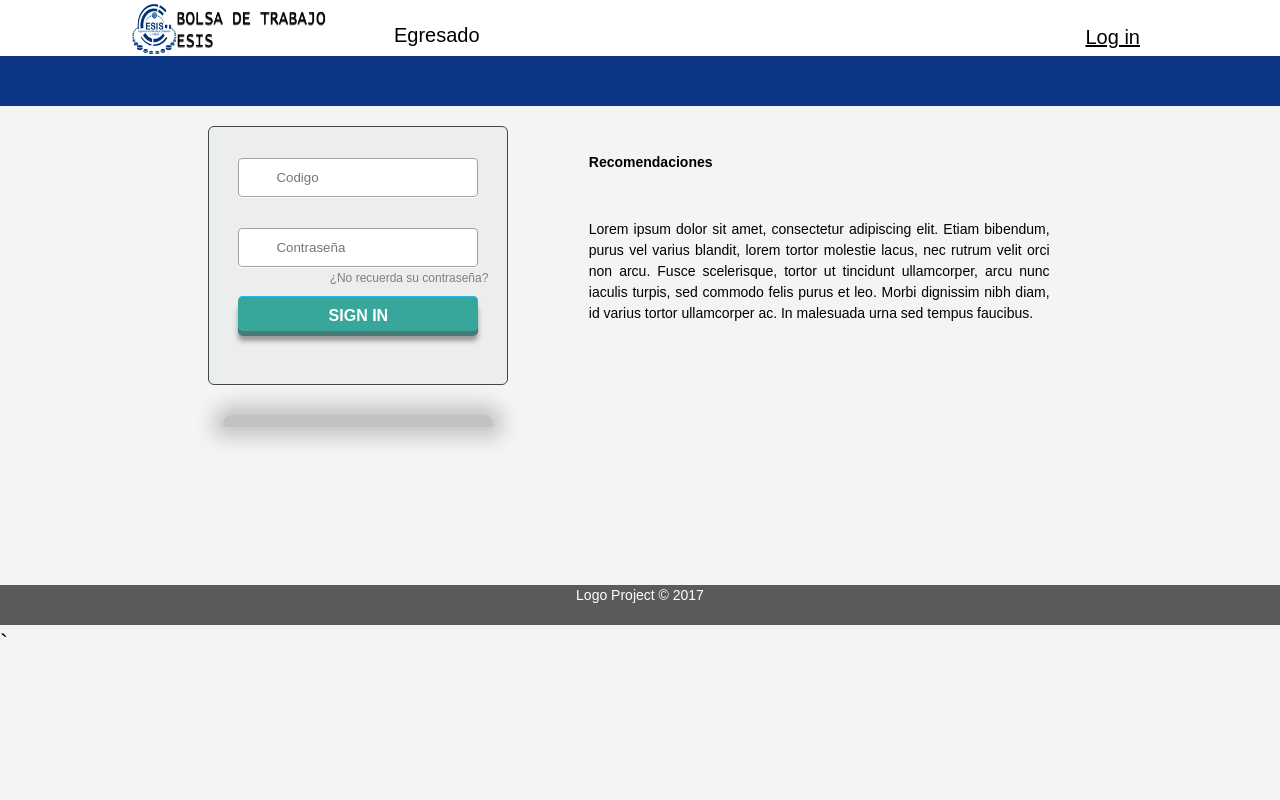
After one commit to robertocpc/JobBank, a PHP site: page /login.html in a window 1280 px wide. The commit adds this page. Run offline with PHP 8.4, Linux system fonts and the light colour scheme.

Commit message:
presentacion

```diff
--- a/css/style.css
+++ b/css/style.css
@@ -1,6 +1,6 @@
 body{
     font-family: Arial, Helvetica, sans-serif;
-    font-size: 16px;
+    font-size: 24px;
     line-height: 1.5;
     padding: 0;
     margin:0;
@@ -22,7 +22,7 @@ ul{
 header{
     background: #ffffff;
     color: #000;
-    padding-top: 0;
+
     min-height: 5%;
     border-bottom: 50px #0D3786 solid;
 }
@@ -30,18 +30,16 @@ header{
 
 header a{
     color: #000;
-    text-decoration: underline;
-    text-transform: uppercase;
-    font-size: 16px;
+    font-size: 20px;
 }
 
 
 header li{
     display: inline;
-    padding: 0 20px 0 20px;
+    padding: 0 10px 0 10px;
 }
 
-header #branding img{
+header #brandingg img{
     float: left;
     margin:0;
     margin-top: 0;
@@ -49,10 +47,35 @@ header #branding img{
 
 header #branding #rgt{
     float: left;
+    margin-left: 5%;
+    font-size: 20px;
+}
+
+header #branding #rgt a{
+    text-decoration: none;
 }
 
 header #branding #lft{
+    font-size: 20px;
     float: right;
+    color: #ffffff;
+    border-radius: 8px;
+    transition-duration: 0.4s;
+    cursor: pointer;
+    background-color: white;
+    color: black;
+    border: 2px solid #ffffff;
+}
+header #branding #lft:hover{
+    background-color: #000;
+    color: white;
+}
+header #branding #lft a:hover{
+    color: white;
+}
+
+header #branding #lft a{
+    text-decoration: underline;
 }
 
 header nav{
@@ -66,56 +89,35 @@ header .highlight, header .current a{
 }
 
 header a:hover{
-    color: #cccccc;
     font-weight: bold;
 }
 
 @keyframes layer2anim{
-    0%{
-        opacity: 0;
-    }
-    17%{
-        opacity: 0;
-    }
-    33%{
-        opacity: 1;
-    }
-    50%{
-        opacity: 1;
-    }
-    67%{
-        opacity: 0;
-    }
-    100%{
-        opacity: 0;
-    }
+    0%{opacity: 0;}
+    17%{opacity: 0;}
+    33%{opacity: 1;}
+    50%{opacity: 1;}
+    67%{opacity: 0;}
+    100%{opacity: 0;}
 }
 
 @keyframes layer3anim{
-    0%{
-        opacity: 0;
-    }
-    50%{
-        opacity: 0;
-    }
-    67%{
-        opacity: 1;
-    }
-    87%{
-        opacity: 1;
-    }
-    100%{
-        opacity: 0;
-    }
+    0%{opacity: 0;}
+    50%{opacity: 0;}
+    67%{opacity: 1;}
+    87%{opacity: 1;}
+    100%{opacity: 0;}
 }
 
 .slideshow{
     position: relative;
+    height: 90%;
 }
 
 .placeholder{
+    position: absolute;
+    width:100%;
     height: 100%;
-    width:100%;
     visibility: hidden;
 }
 
@@ -136,34 +138,239 @@ header a:hover{
 
 .layer2{
     background: url('../img/webdesign.jpeg');
-    animation: layer2anim 5s infinite;
+    animation: layer2anim 15s infinite;
 }
 
 .layer3{
     background: url('../img/webdesigner.jpg');
-    animation: layer3anim 5s infinite;
+    animation: layer3anim 15s infinite;
 }
 
-./
-
-
-#newsletter{
-    padding: 15px;
-    color: #ffffff;
-    background: #990716;
+.slide1{
+    background: black;
+    position: absolute;
+    margin-left:20%;
+    margin-top: 25%;
+    width: 60%;
+    height: 13%;
+    opacity: 0.6;
+}
+.slideover{
+    background-attachment: fixed;
+    position: absolute;
+    margin-left:20%;
+    margin-top: 25%;
+    width: 60%;
+    height: 13%;
 }
 
-#newsletter h1{
-     float: left;
-     margin-left:10%;
+.slide_padd{
+
+    margin-top: 1%;
+    margin-left: 2%;
+}
+.slideover p{
+    position: relative;
+    font-size: 15px;
+    padding: 0;
+    margin-bottom: 0;
+    color: #ffffff;
+}
+
+.slide_padd input[type="keyword"]{
+    font-size: 15px;
+    width: 61%;
+    height: 42%;
+}
+.selectpicker{
+    color: #8C9090;
+    font-size: 15px;
+    width: 24%;
+    height: 42%;
+}
+.button1{
+    height: 42%;
+    font-size: 15px;
+    background: #1DAEAE;
+    border-radius: 2.5px;
+    padding-left: 1.5%;
+    padding-right: 1.5%;
+    color: #ffffff;
+    transition: all 0.5s;
+    cursor: pointer;
+    margin: 5px;
+}
+
+.button1 span {
+  cursor: pointer;
+  display: inline-block;
+  position: relative;
+  transition: 0.5s;
+}
+
+.button1 span:after {
+  content: '\00bb';
+  position: absolute;
+  opacity: 0;
+  top: 0;
+  right: -20px;
+  transition: 0.5s;
+}
+
+.button1:hover span {
+  padding-right: 25px;
+}
+
+.button1:hover span:after {
+  opacity: 1;
+  right: 0;
+}
+
+header h1{
+    color: #000;
+    position: center;
 }
 
 footer{
-    padding:20px;
-    margin-top: 0px;
+    height: 5%;
     color: #ffffff;
     background-color: #5B5B5B;
     text-align:center;
     font-size: 18px;
 
 }
+
+#boxes .box{
+    float: left;
+    text-align: justify;
+    width:45%;
+}
+.box h2,p{
+    margin-top: 10%;
+    font-size: 14px;
+}
+
+/*CODE*/
+
+html { height: 100% }
+::-moz-selection { background: #fe57a1; color: #fff; text-shadow: none; }
+::selection { background: #fe57a1; color: #fff; text-shadow: none; }
+body { background-image: radial-gradient( cover, rgba(92,100,111,1) 0%,rgba(31,35,40,1) 100%), url('http://i.minus.com/io97fW9I0NqJq.png') }
+.login {
+  background: #eceeee;
+  border: 1px solid #42464b;
+  border-radius: 6px;
+  height: 257px;
+  margin: 20px auto 0;
+  width: 298px;
+}
+.login h1 {
+  background-image: linear-gradient(top, #f1f3f3, #d4dae0);
+  border-bottom: 1px solid #a6abaf;
+  border-radius: 6px 6px 0 0;
+  box-sizing: border-box;
+  color: #727678;
+  display: block;
+  height: 43px;
+  font: 600 14px/1 'Open Sans', sans-serif;
+  padding-top: 14px;
+  margin: 0;
+  text-align: center;
+  text-shadow: 0 -1px 0 rgba(0,0,0,0.2), 0 1px 0 #fff;
+}
+input[type="password"], input[type="text"] {
+  background: url('http://i.minus.com/ibhqW9Buanohx2.png') center left no-repeat, linear-gradient(top, #d6d7d7, #dee0e0);
+  border: 1px solid #a1a3a3;
+  border-radius: 4px;
+  box-shadow: 0 1px #fff;
+  box-sizing: border-box;
+  color: #696969;
+  height: 39px;
+  margin: 31px 0 0 29px;
+  padding-left: 37px;
+  transition: box-shadow 0.3s;
+  width: 240px;
+}
+input[type="password"]:focus, input[type="text"]:focus {
+  box-shadow: 0 0 4px 1px rgba(55, 166, 155, 0.3);
+  outline: 0;
+}
+.show-password {
+  display: block;
+  height: 16px;
+  margin: 26px 0 0 28px;
+  width: 87px;
+}
+input[type="checkbox"] {
+  cursor: pointer;
+  height: 16px;
+  opacity: 0;
+  position: relative;
+  width: 64px;
+}
+input[type="checkbox"]:checked {
+  left: 29px;
+  width: 58px;
+}
+.toggle {
+  background: url(http://i.minus.com/ibitS19pe8PVX6.png) no-repeat;
+  display: block;
+  height: 16px;
+  margin-top: -20px;
+  width: 87px;
+  z-index: -1;
+}
+input[type="checkbox"]:checked + .toggle { background-position: 0 -16px }
+.forgot {
+  color: #7f7f7f;
+  display: inline-block;
+  float: right;
+  font: 12px/1 sans-serif;
+  left: -19px;
+  position: relative;
+  text-decoration: none;
+  top: 5px;
+  transition: color .4s;
+}
+.forgot:hover { color: #3b3b3b }
+input[type="submit"] {
+  width:240px;
+  height:35px;
+  display:block;
+  font-family:Arial, "Helvetica", sans-serif;
+  font-size:16px;
+  font-weight:bold;
+  color:#fff;
+  text-decoration:none;
+  text-transform:uppercase;
+  text-align:center;
+  text-shadow:1px 1px 0px #37a69b;
+  padding-top:6px;
+  margin: 29px 0 0 29px;
+  position:relative;
+  cursor:pointer;
+  border: none;
+  background-color: #37a69b;
+  background-image: linear-gradient(top,#3db0a6,#3111);
+  border-top-left-radius: 5px;
+  border-top-right-radius: 5px;
+  border-bottom-right-radius: 5px;
+  border-bottom-left-radius:5px;
+  box-shadow: inset 0px 1px 0px #2ab7ec, 0px 5px 0px 0px #497a78, 0px 10px 5px #999;
+}
+
+.shadow {
+  background: #000;
+  border-radius: 12px 12px 4px 4px;
+  box-shadow: 0 0 20px 10px #000;
+  height: 12px;
+  margin: 30px auto;
+  opacity: 0.2;
+  width: 270px;
+}
+
+
+input[type="submit"]:active {
+  top:3px;
+  box-shadow: inset 0px 1px 0px #2ab7ec, 0px 2px 0px 0px #31524d, 0px 5px 3px #999;
+}
--- /dev/null
+++ b/login.html
@@ -0,0 +1,52 @@
+<!DOCTYPE hmtl>
+<html>
+    <head>
+        <!--meta charset="utf-8"-->
+        <meta charset="utf-8">
+        <meta name="viweport" content="width=devide-width, initial-scale=1.0">
+        <meta name="description" content="Bolsa de Trabajo UNJBG">
+        <meta name="keywords" content="bolsa de trabajo, unjbg egresados, unjbg, trabajo unjbg">
+        <meta name="author" content="Logo Project">
+        <title>Logo Project | Inicio</title>
+        <link rel="stylesheet" href="./css/style.css">
+    </head>
+    <body>
+        <header>
+            <div class="container">
+                <div id="brandingg">
+                    <img src="./img/esis.png" style="width:20%;height:7%">
+                    <!--h1>Bolsa de Trabajo UNJBG</h1-->
+                </div>
+                <div id="branding">
+                    <nav>
+                        <ul>
+                            <div id="rgt"><li><a href="egresado.html">Egresado</a></li></div>
+                            <div id="lft"><li><a href="login.html">Log in</a></li></div>
+                        </ul>
+                    </nav>
+                </div>
+            </div>
+        </header>
+        <section id="boxes">
+            <div class="container">
+                <div class="box">
+                    <div class="login">
+                        <input type="text" placeholder="Codigo" id="username">
+                        <input type="password" placeholder="Contraseña" id="password">
+                        <a href="#" class="forgot">¿No recuerda su contraseña?</a>
+                        <input type="submit" value="Sign In">
+                    </div>
+                    <div class="shadow"></div>
+                </div>
+                <div class="box">
+                    <h2>Recomendaciones</h2>
+                    <p>Lorem ipsum dolor sit amet, consectetur adipiscing elit. Etiam bibendum, purus vel varius blandit, lorem tortor molestie lacus, nec rutrum velit orci non arcu. Fusce scelerisque, tortor ut tincidunt ullamcorper, arcu nunc iaculis turpis, sed commodo felis purus et leo. Morbi dignissim nibh diam, id varius tortor ullamcorper ac. In malesuada urna sed tempus faucibus.</p>
+                </div>
+            </div>
+        </section>
+        <footer>
+            <p>Logo Project &copy; 2017</p>
+
+        </footer>
+    </body>
+</html>`
```
Also changed, not shown: index.html (+39 -9 lines), img/line-png-15.jpg (added), img/line-png-15.png (added), img/line.png (added).
